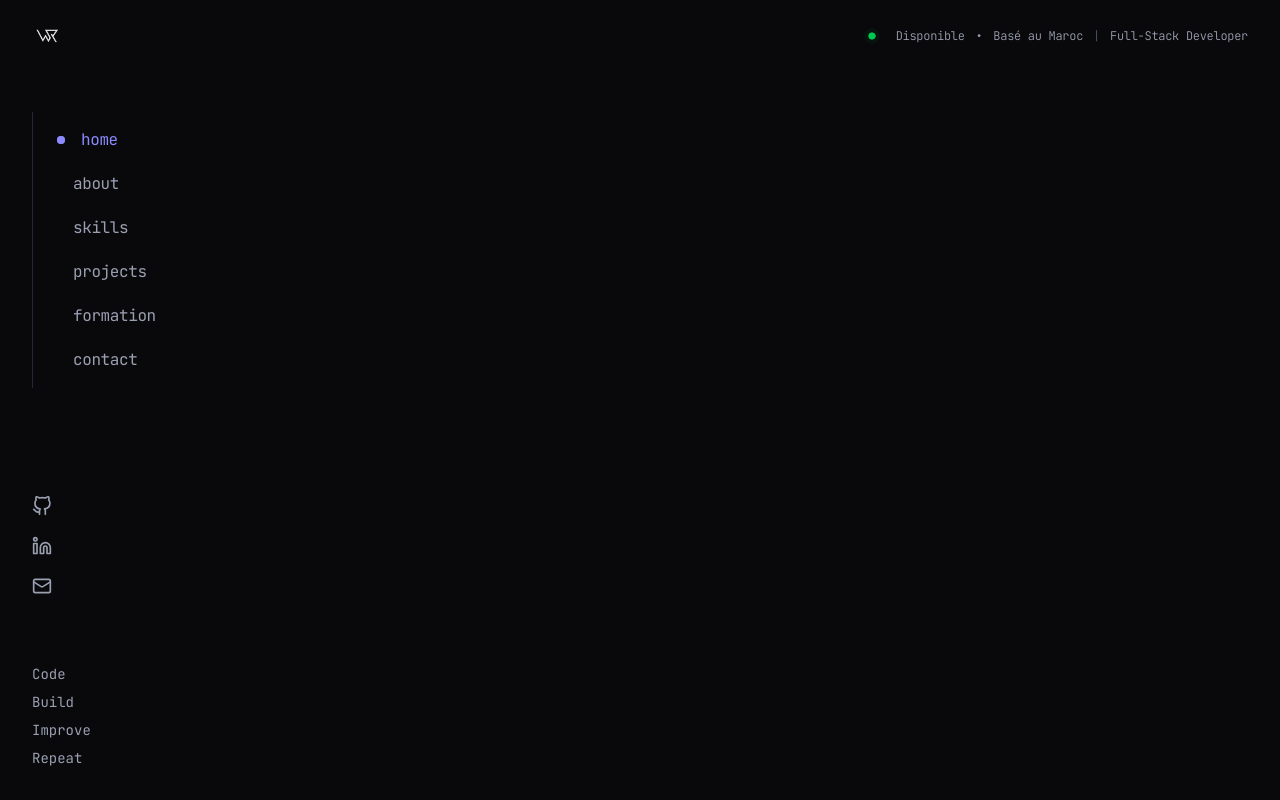
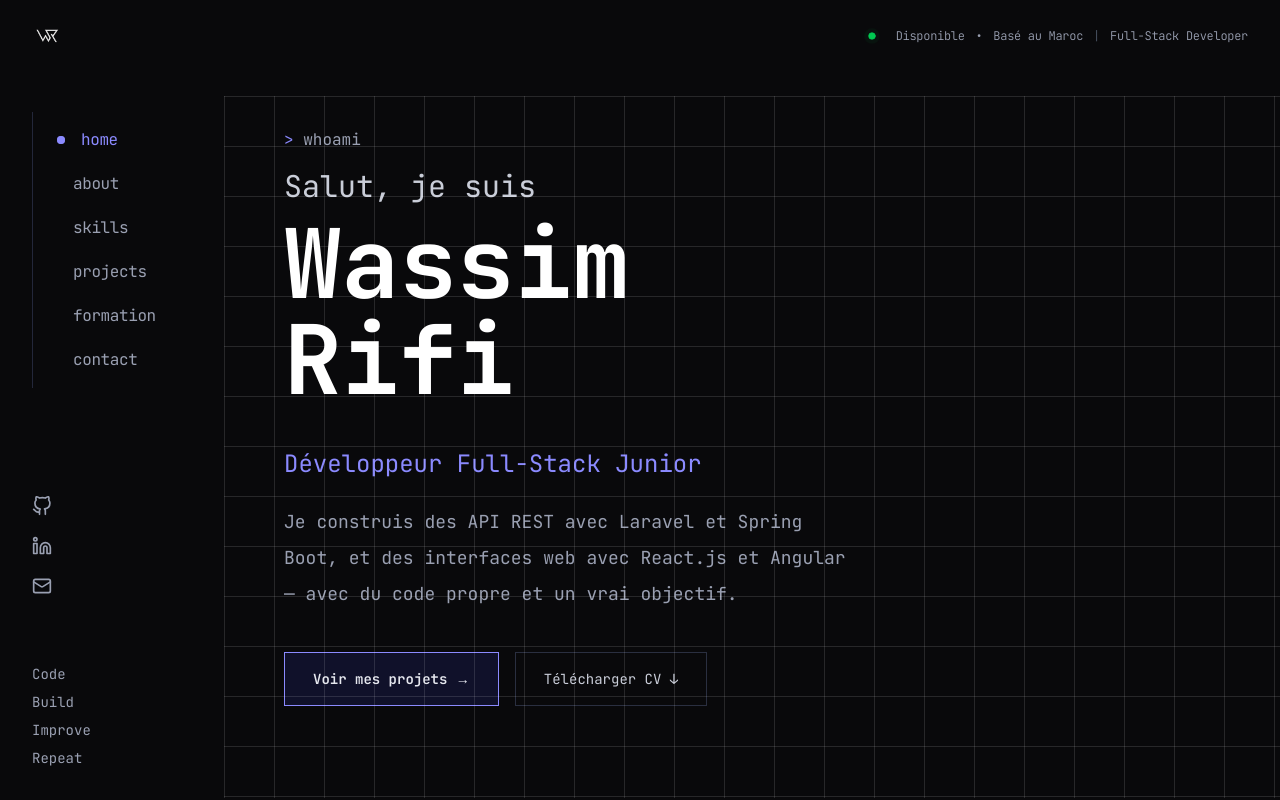
Before and after one commit to wassim-rifi-dev/portfolio, a Next.js app: page / in a window 1280 px wide. Built offline with nearby package versions, Linux system fonts and the light colour scheme.

Commit message:
feat: create left part in hero section

```diff
--- a/src/components/sections/Hero.tsx
+++ b/src/components/sections/Hero.tsx
@@ -1,11 +1,53 @@
+import { jetbrainsMono } from "@/app/layout";
+
 export default function Hero() {
     return (
-        <section id="home" className="relative">
+        <section id="home" className={`relative px-15 pt-8 pb-23 ` + jetbrainsMono.className}>
             <div
                 className="absolute inset-0
                 bg-[linear-gradient(to_right,#ffffff1f_1px,transparent_1px),linear-gradient(to_bottom,#ffffff1f_1px,transparent_1px)]
                 bg-size-[50px_50px]"
             />
+
+            <div className="flex flex-col font-mono">
+                <p className="text-[#8B8AFF]">&gt; <span className="text-[#9AA0B2]">whoami</span></p>
+
+                <p className="mt-4 text-2xl text-[#C9CDD8] md:text-3xl">Salut, je suis</p>
+
+                <h1 className="mt-3 text-6xl font-bold leading-none text-]#E6E8EF md:text-8xl">
+                    Wassim
+                    <br />
+                    Rifi
+                </h1>
+
+                <h3 className="mt-10 text-xl text-[#8B8AFF] md:text-2xl">
+                    Développeur Full-Stack Junior
+                </h3>
+
+                <p className="mt-6 max-w-xl text-base leading-loose text-[#9AA0B2] md:text-lg">
+                    Je construis des API REST avec Laravel et Spring Boot, et des interfaces
+                    web avec React.js et Angular — avec du code propre et un vrai objectif.
+                </p>
+
+                <div className="mt-10 flex flex-wrap gap-4">
+                    <a
+                        href="#projects"
+                        className="border border-[#8B8AFF] bg-[#10112A] px-7 py-4 text-sm font-semibold text-[#E6E8EF] cursor-pointer"
+                    >
+                        Voir mes projets →
+                    </a>
+
+                    <a
+                        href="/cv/CV - Wassim Rifi.pdf"
+                        download
+                        className="border border-[#2A2F40] px-7 py-4 text-sm text-[#C9CDD8] cursor-pointer"
+                    >
+                        Télécharger CV ↓
+                    </a>
+                </div>
+            </div>
+
+            <div></div>
         </section>
     );
 }
```
Also changed, not shown: 1 other file (tests, documents, lock files or other folders).
